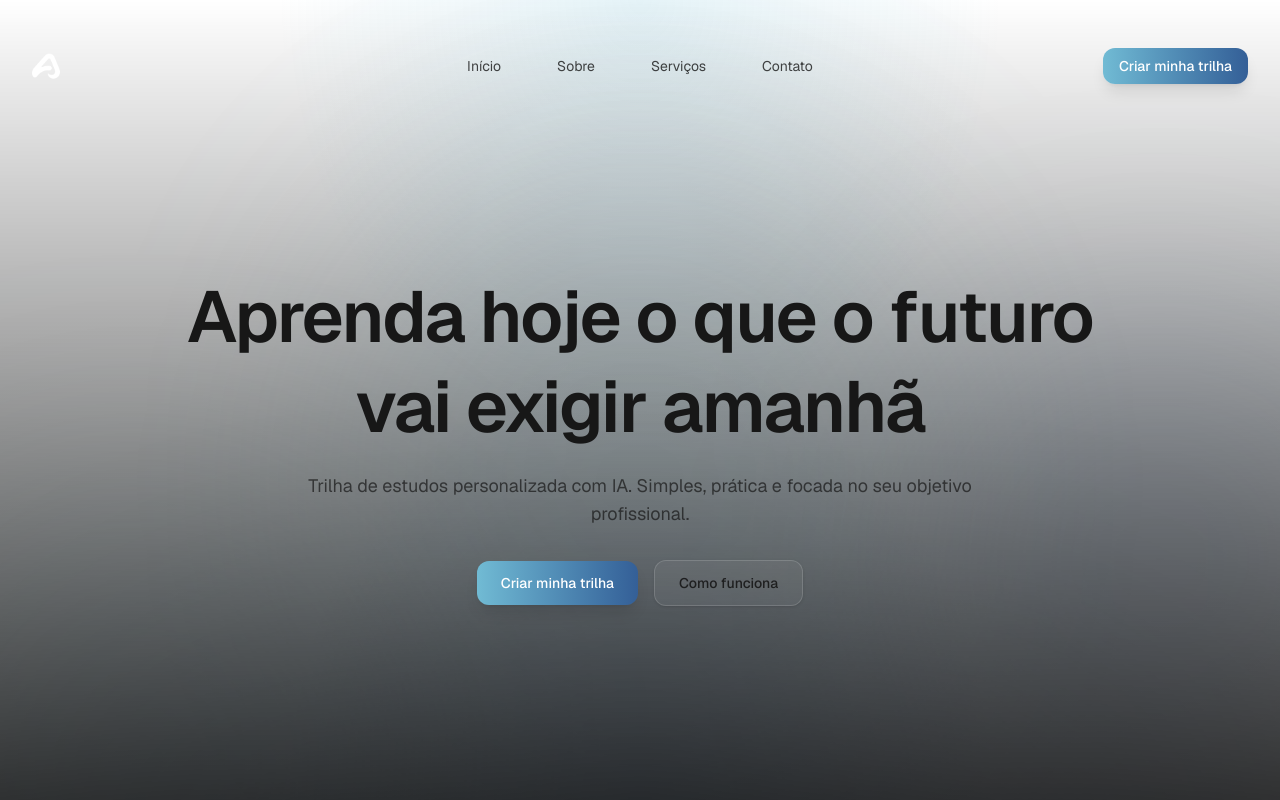
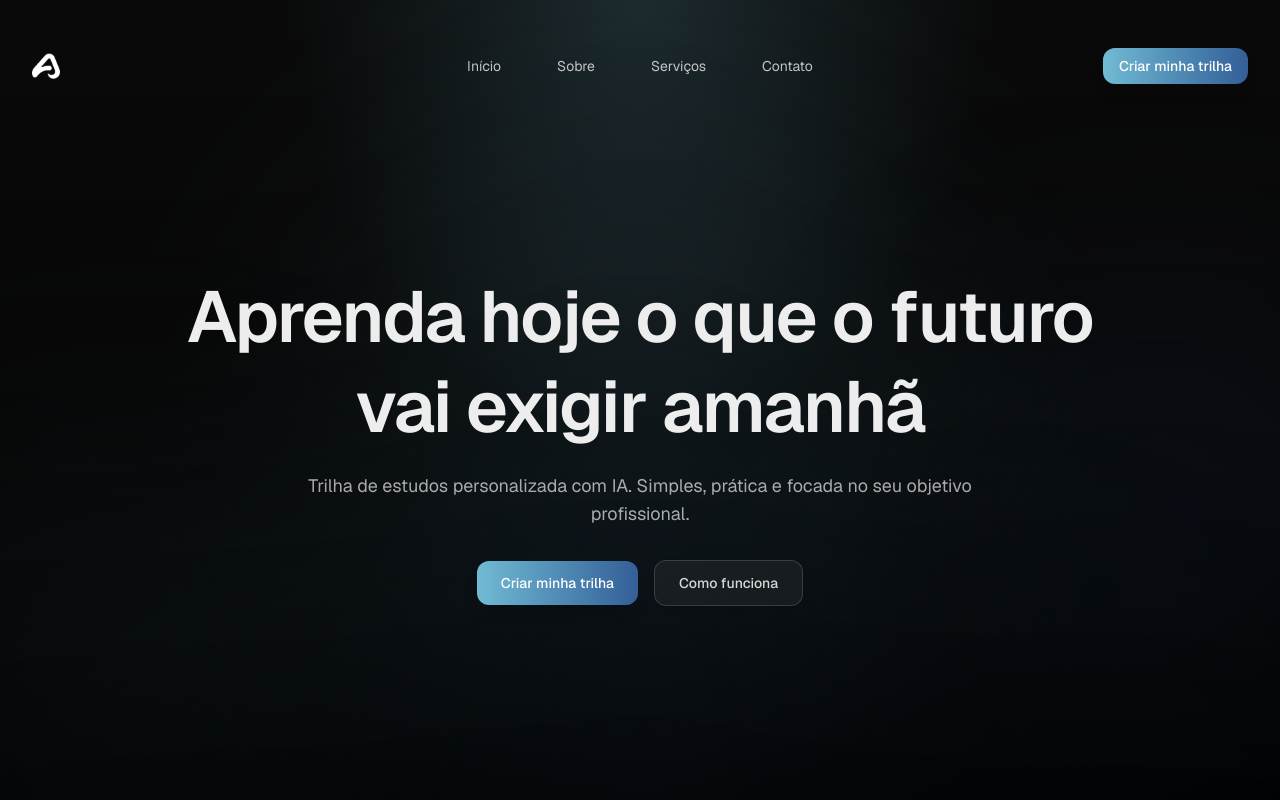
Before and after one commit to LuizFelipeRodriguesM/skill-path, a Next.js app: page / in a window 1280 px wide. Shown: the top 800 px of the page. Built offline with nearby package versions, Linux system fonts and the light colour scheme.

Commit message:
Update global styles and layout for dark mode support: change background and foreground colors in globals.css, and set the HTML element to use dark mode by default in layout.tsx.

```diff
--- a/app/globals.css
+++ b/app/globals.css
@@ -1,8 +1,8 @@
 @import "tailwindcss";
 
 :root {
-  --background: #ffffff;
-  --foreground: #171717;
+  --background: #0a0a0a;
+  --foreground: #ededed;
   --brand-primary: #71BBD4; /* cyan-ish */
   --brand-secondary: #345F97; /* deep blue */
 }
@@ -12,13 +12,6 @@
   --color-foreground: var(--foreground);
   --font-sans: var(--font-geist-sans);
   --font-mono: var(--font-geist-mono);
-}
-
-@media (prefers-color-scheme: dark) {
-  :root {
-    --background: #0a0a0a;
-    --foreground: #ededed;
-  }
 }
 
 body {
@@ -227,8 +220,7 @@
   }
 }
 
-/* Dark mode adjustments */
-@media (prefers-color-scheme: dark) {
+/* Dark mode styles (forced) */
 .prose :where(code):not(:where([class~="not-prose"] *)) {
   background-color: rgba(255, 255, 255, 0.1);
 }
@@ -241,4 +233,3 @@
 .prose :where(table):not(:where([class~="not-prose"] *)) {
   border: 1px solid rgba(255, 255, 255, 0.1);
 }
-}
--- a/app/layout.tsx
+++ b/app/layout.tsx
@@ -29,7 +29,7 @@
   children: React.ReactNode;
 }>) {
   return (
-    <html lang="en">
+    <html lang="en" className="dark">
       <body
         className={`${geistSans.variable} ${geistMono.variable} antialiased`}
       >
```
Lines whose indentation alone changed are shown as unchanged.
